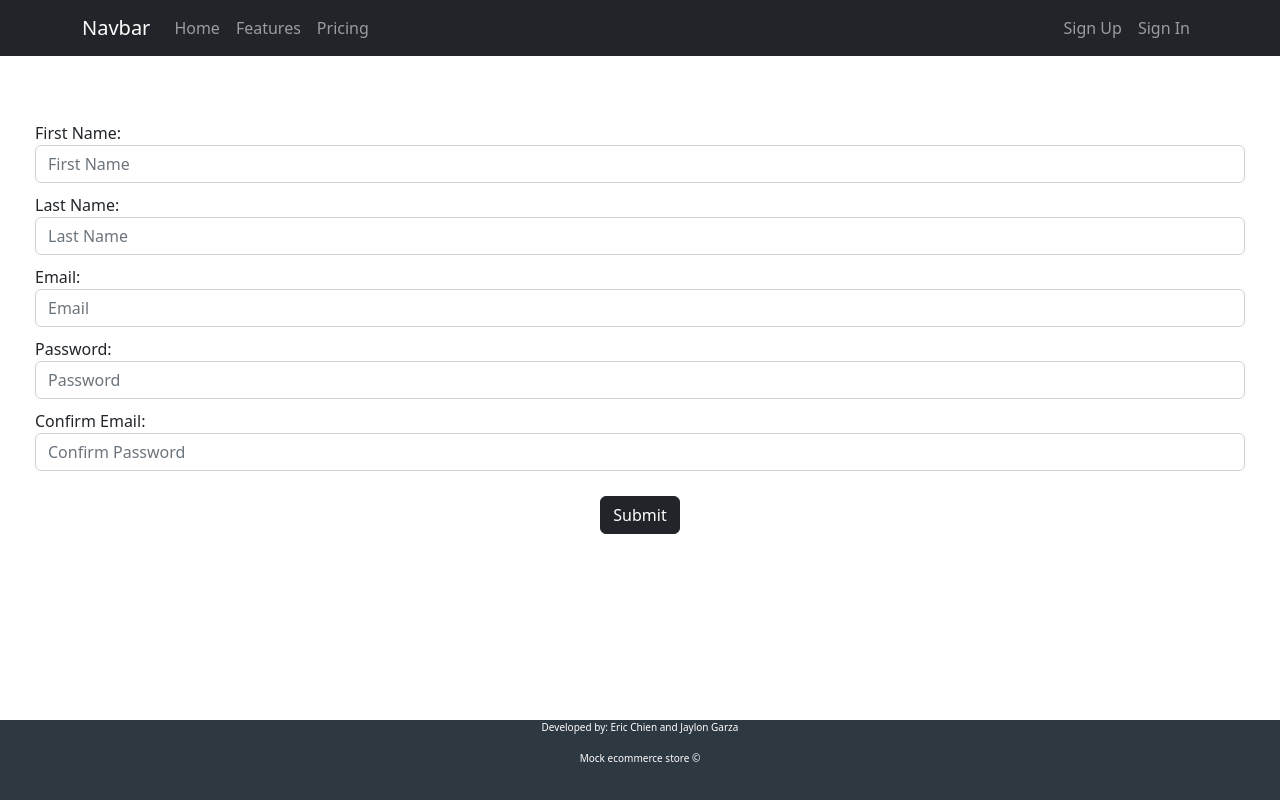
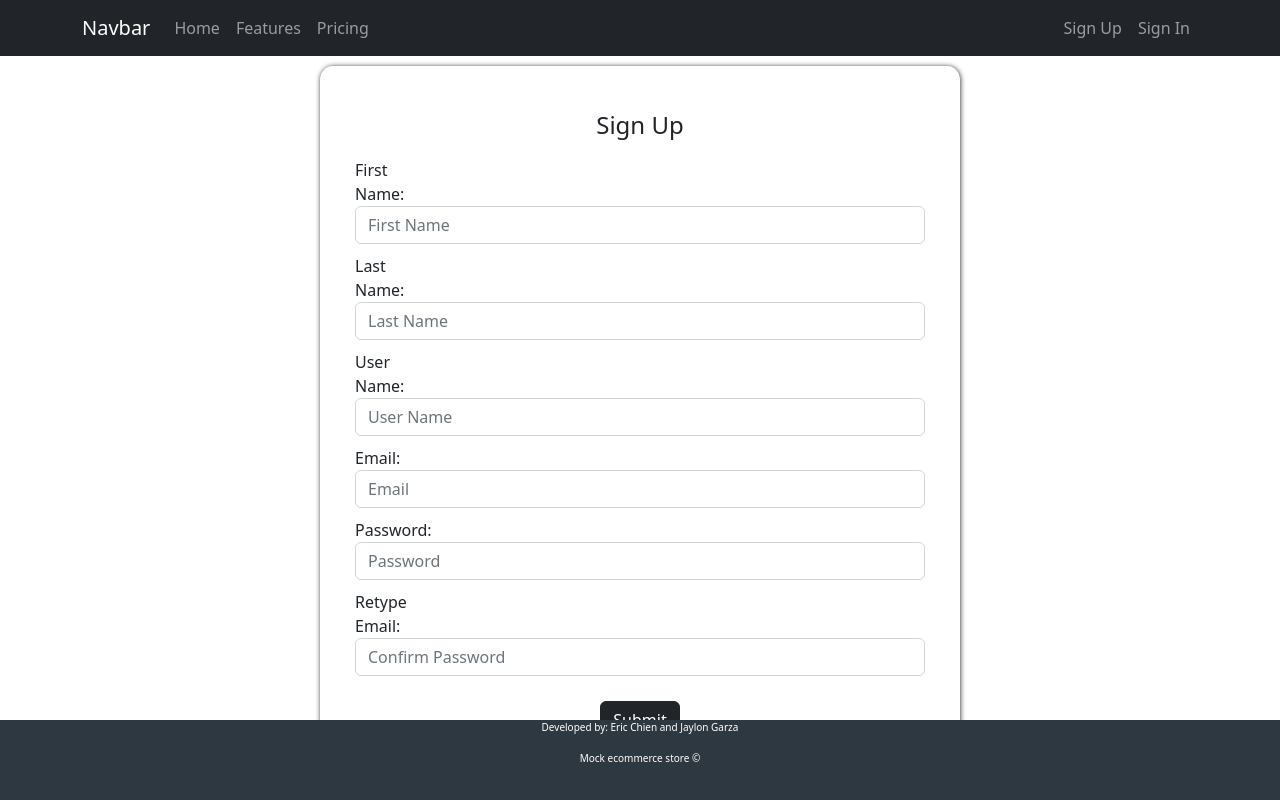
Before and after one commit to Eric-Chien-1/ecommerce-site, a React (Create React App) app in the folder ecommerce-app/: page /SignUp in a window 1280 px wide. Built offline with nearby package versions, Linux system fonts and the light colour scheme.

Commit message:
added a username form section webpage looks like the same as the sign in page updated the Sign Up text style

```diff
--- a/ecommerce-app/src/components/SignUp.js
+++ b/ecommerce-app/src/components/SignUp.js
@@ -7,6 +7,7 @@ function SignUp () {
     const [email, setEmail] = useState(null);
     const [password, setPassword] = useState(null);
     const [confirmPassword, setConfirmPassword] = useState(null);
+    const [userName, setUserName] = useState(null);
 
     const handleSignUpChange = (e) => {
         const {id, value} = e.target;
@@ -26,15 +27,20 @@ function SignUp () {
         if(id === "confirmPassword"){
             setConfirmPassword(value);
         }
+        if(id == "userName"){
+            setUserName(value);
+        }
     }
 
     const handleSubmit = () =>{
-        console.log(firstName, lastName,email,password,confirmPassword);
+        console.log(firstName, lastName,userName,email,password,confirmPassword);
     }
 
     return(
         <div className='form'>
             <div className='form-body'>
+                <h1 class="display-1">Sign Up</h1>
+
                 <div className='firstname'>
                     <label className='form__label' for="firstName">First Name:</label>
                     <input className='form__input' class="form-control is valid" type='text' value={firstName} onChange={(e) => handleSignUpChange(e)} id='firstName' placeholder='First Name'></input>
@@ -44,16 +50,24 @@ function SignUp () {
                     <label className='form__label' for="lastName">Last Name:</label>
                     <input className='form__input' class="form-control" type='text' value={lastName} onChange={(e) => handleSignUpChange(e)} id='lastName' placeholder='Last Name'></input>
                 </div>
+
+                <div className='userName'>
+                    <label className='form__label' for="userName">User Name:</label>
+                    <input className='form__input' class="form-control" type='text' value={userName} onChange={(e) => handleSignUpChange(e)} id='userName' placeholder='User Name'></input>
+                </div>
+
                 <div className='email'>
                     <label className='form__label' for="email">Email:</label>
                     <input className='form__input' class="form-control" type='email' value={email} onChange={(e) => handleSignUpChange(e)} id='email' placeholder='Email'></input>
                 </div>
+
                 <div className='password'>
                     <label className='form__label' for="password">Password:</label>
                     <input className='form__input' class="form-control" type='password' value={password} onChange={(e) => handleSignUpChange(e)} id='password' placeholder='Password'></input>
                 </div>
+
                 <div className='confirm-password'>
-                    <label className='form__label' for="email">Confirm Email:</label>
+                    <label className='form__label' for="email">Retype Email:</label>
                     <input className='form__input' class="form-control" type='password' value={confirmPassword} onChange={(e) => handleSignUpChange(e)} id='confirmPassword' placeholder='Confirm Password'></input>
                 </div>
             </div>
--- a/ecommerce-app/src/css/SignUp.css
+++ b/ecommerce-app/src/css/SignUp.css
@@ -1,6 +1,13 @@
+h1{
+    text-align: center;
+}
+
 .form{
     padding: 20px;
-    margin: 20px auto;
+    margin: 10px auto;
+    width: 50%;
+    box-shadow: .5px .5px 5px #333;
+    border-radius: 2%;
 }
 .form-body{
     text-align: left;
```
Also changed, not shown: 1 other file (tests, documents, lock files or other folders).
